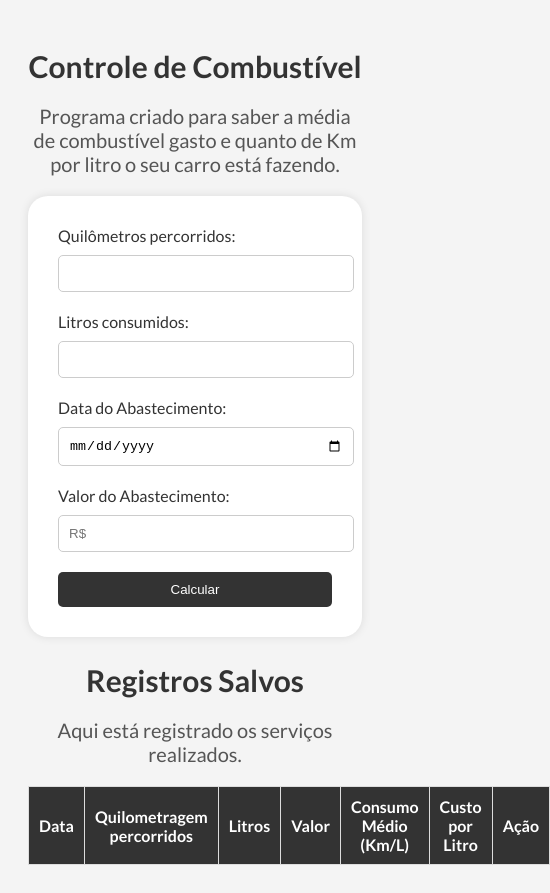
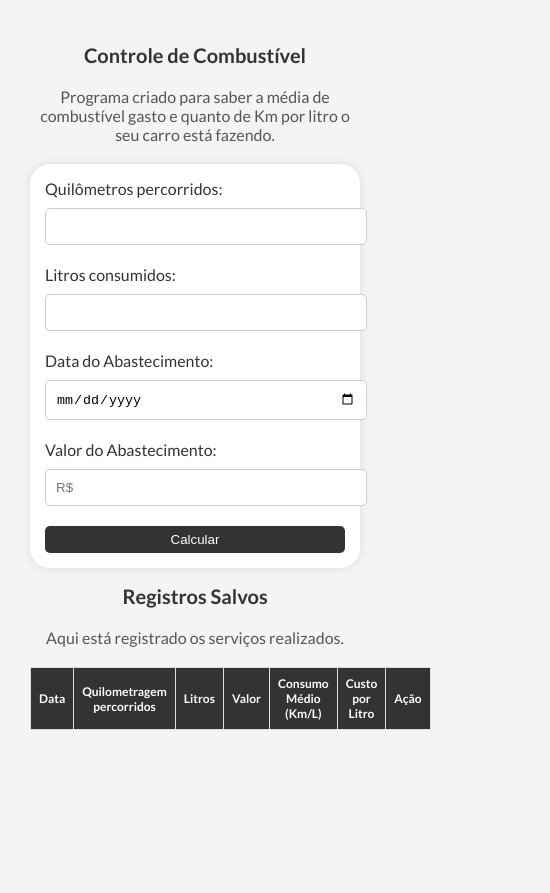
Before and after one commit to Andrelptjaques/Gasolina, a plain HTML site: page index.html in a window 390 px wide. Shown: the whole page, 550 px wide, since content can reach past the window. After the commit the page ends 844 px from the top, so only its background shows below. Drawn offline with nearby package versions, Linux system fonts and the light colour scheme; a web font is replaced by a local one.

Commit message:
Atualizando arquivos e melhorias na responsividade

```diff
--- a/CSS/style.css
+++ b/CSS/style.css
@@ -2,12 +2,12 @@
 body {
     font-family: 'Lato', 'Playfair Display', 'Roboto Slab', sans-serif;
     background-color: #f4f4f4;
-    margin: 10;
+    margin: 10px;
     padding: 20px;
 }
 
 /* Estilo para o título principal */
-h1 {
+h1, h2 {
     text-align: center;
     color: #333;
     margin-bottom: 20px;
@@ -94,3 +94,79 @@ tbody tr:nth-child(odd) {
 tbody tr:nth-child(even) {
     background-color: #fff;
 }
+
+/* RESPONSIVIDADE */
+@media (max-width: 768px) {
+    h1, h2 {
+        font-size: 24px;
+    }
+    p {
+        font-size: 18px
+    }
+    form {
+        padding: 20px;
+    }
+    input [type="number"], input [type="date"] {
+        padding: 8px;
+    }
+    button {
+        padding: 8px;
+    }
+    table {
+        font-size: 14px;
+    }
+}
+@media (max-width: 480px) {
+    h1, h2 {
+        font-size: 20px;
+    }
+    p {
+        font-size: 16px
+    }
+    form {
+        padding: 15px;
+    }
+    input [type="number"], input [type="date"] {
+        padding: 6px;
+    }
+    button {
+        padding: 6px;
+    }
+    table {
+        font-size: 12px;
+    }
+    th, td {
+        padding: 6px;
+    }
+}
+/* Scroll na tabela em telas pequenas */
+@media (max-width: 768px) {
+    .table-container {
+        overflow-x: auto;
+    }
+
+    table {
+        width: 100%;
+        font-size: 14px;
+    }
+
+    th, td {
+        padding: 8px;
+    }
+
+    .btn-delete {
+        padding: 8px;
+        font-size: 14px;
+    }
+}
+
+@media (max-width: 480px) {
+    table {
+        font-size: 12px;
+    }
+
+    .btn-delete {
+        padding: 6px;
+        font-size: 12px;
+    }
+}
--- a/JAVASCRIPT/scripts.js
+++ b/JAVASCRIPT/scripts.js
@@ -90,6 +90,13 @@ document.addEventListener("DOMContentLoaded", function () {
     }
 });
 
+// Adiciona evento de clique para os botões de exclusão
+document.querySelectorAll(".btn-delete").forEach(button => {
+    button.addEventListener("click", function () {
+        removerRegistro(this.getAttribute("data-index"));
+    });
+});
+
 // Função para remover um registro
 function removerRegistro(index) {
     let registros = JSON.parse(localStorage.getItem("abastecimentos")) || [];
--- a/index.html
+++ b/index.html
@@ -14,16 +14,16 @@
     <p>Programa criado para saber a média de combustível gasto e quanto de Km por litro o seu carro está fazendo.</p>
     <form id="consumoForm">
         <label for="Km">Quilômetros percorridos: </label>
-        <input type="number" id="Km" name="Km" step="0.01" required>
+        <input type="number" id="Km" name="Km" step="0.01" required pattern="d+(\.\d{1,2}?)">
 
         <label for="litros">Litros consumidos: </label>
-        <input type="number" id="litros" name="litros" step="0.01" required>
+        <input type="number" id="litros" name="litros" step="0.01" required pattern="\d+(\.\d{1,2})?">
 
         <label for="data">Data do Abastecimento: </label>
         <input type="date" id="data" name="data" required>
 
         <label for="valor">Valor do Abastecimento: </label>
-        <input type="number" id="valor" name="valor" step="0.01" required placeholder="R$">
+        <input type="number" id="valor" name="valor" step="0.01" required placeholder="R$" pattern="\d+(\.\d{1,2})?">
 
         <button type="submit">Calcular</button>
     </form>
```
